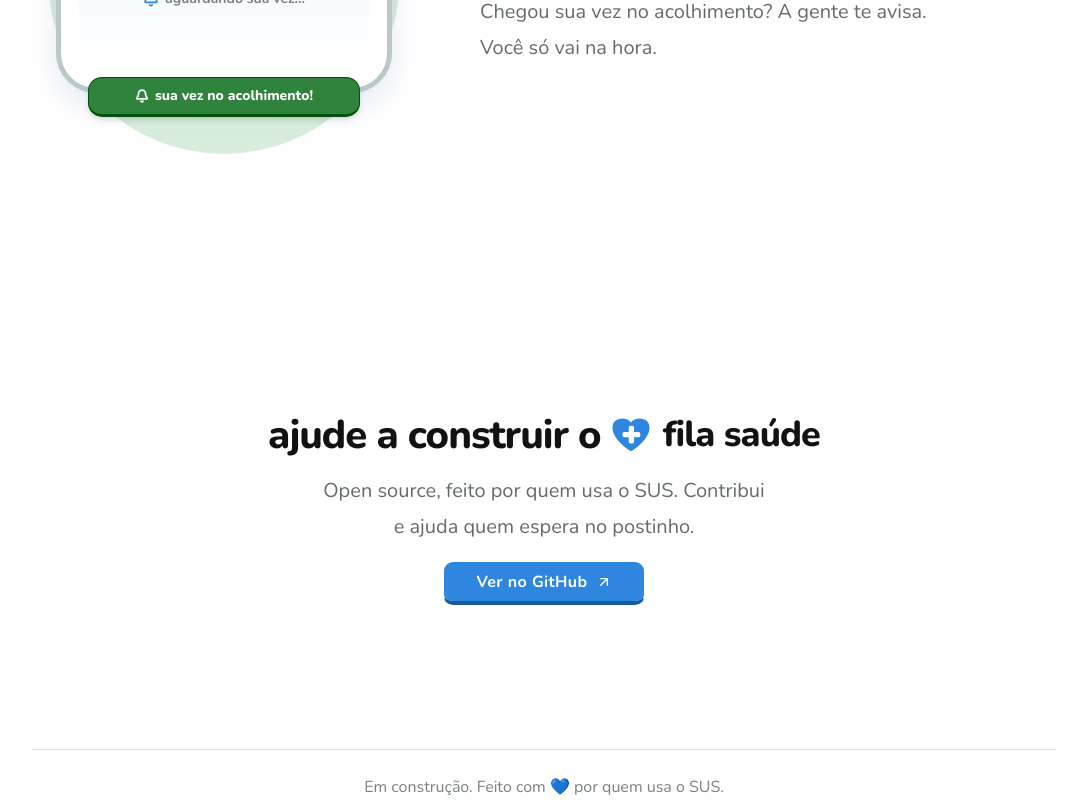
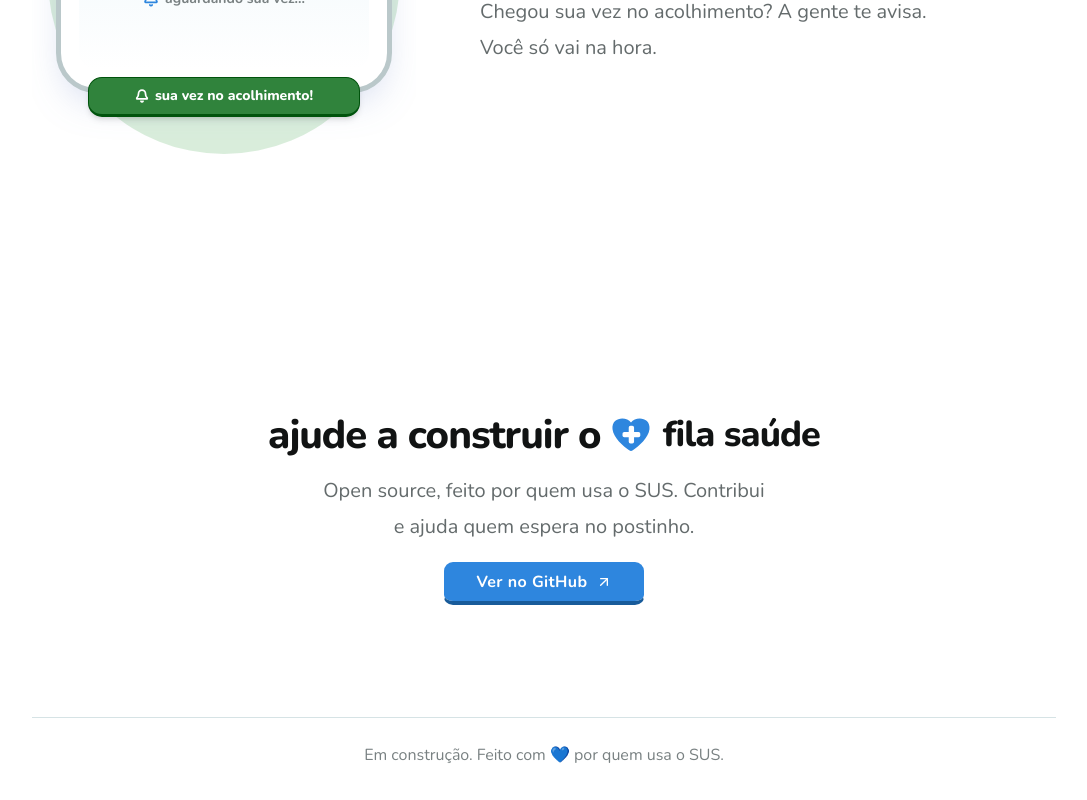
Before and after one commit to ryansldev/fila-saude, a Next.js app in the folder apps/web/: page / in a window 1280 px wide. Shown: the part 5714-6514 px from the top of the page, without its empty margins (96-1183 px from the left). Built offline with nearby package versions, Linux system fonts and the light colour scheme.

Commit message:
fix: footer layout

```diff
--- a/apps/web/components/landing/page-footer.tsx
+++ b/apps/web/components/landing/page-footer.tsx
@@ -11,7 +11,7 @@
   return (
     <footer
       className={cn(
-        "mx-auto mt-4 w-full max-w-5xl border-t border-gray-100 pt-6 text-center text-base leading-relaxed text-gray-500",
+        "mx-auto mt-4 w-full max-w-5xl border-t border-gray-100 px-4 pb-6 pt-6 text-center text-base leading-relaxed text-gray-500 sm:px-6 sm:pb-8 lg:px-8",
         className,
       )}
     >
--- a/apps/web/components/landing/page-shell.tsx
+++ b/apps/web/components/landing/page-shell.tsx
@@ -13,7 +13,7 @@
   return (
     <main
       className={cn(
-        "flex min-h-screen flex-col overflow-x-clip bg-background px-4 pb-6 sm:px-6 sm:pb-8 lg:px-8",
+        "flex min-h-screen flex-col overflow-x-clip bg-background px-4 sm:px-6 lg:px-8",
         className,
       )}
       style={{ paddingTop: `calc(${headerHeight} + 1.5rem)` }}
```
